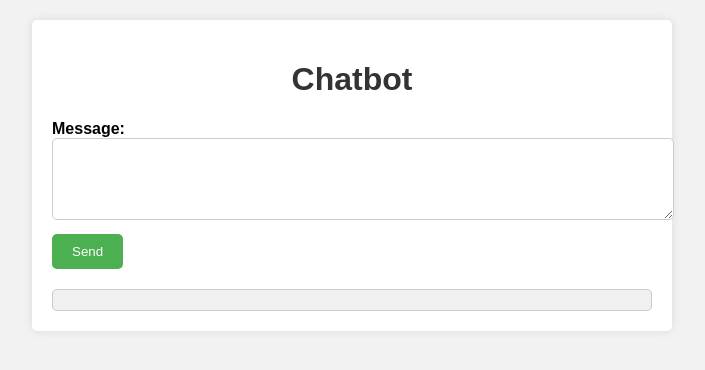
After one commit to Faizarouibahh/multilang_site, a Django app: page /chatbot/ in a window 1280 px wide. The commit adds this page. Shown: the top 370 px of the page, without its empty margins (288-993 px from the left). Run offline with Django 5.2, Linux system fonts and the light colour scheme.

Commit message:
articles et chatbot

```diff
--- /dev/null
+++ b/main/templates/main/chatbot.html
@@ -0,0 +1,96 @@
+<!-- main/templates/main/chatbot.html -->
+
+<!DOCTYPE html>
+<html lang="en">
+<head>
+    <meta charset="UTF-8">
+    <meta name="viewport" content="width=device-width, initial-scale=1.0">
+    <title>Chatbot</title>
+    <style>
+        body {
+            font-family: Arial, sans-serif;
+            background-color: #f2f2f2;
+        }
+        .container {
+            max-width: 600px;
+            margin: 20px auto;
+            padding: 20px;
+            background-color: #fff;
+            box-shadow: 0px 0px 10px rgba(0, 0, 0, 0.1);
+            border-radius: 5px;
+        }
+        h1 {
+            text-align: center;
+            color: #333;
+        }
+        label {
+            font-weight: bold;
+        }
+        textarea {
+            width: 100%;
+            padding: 10px;
+            margin-bottom: 10px;
+            border: 1px solid #ccc;
+            border-radius: 5px;
+            resize: vertical;
+        }
+        button {
+            background-color: #4CAF50;
+            color: white;
+            padding: 10px 20px;
+            border: none;
+            border-radius: 5px;
+            cursor: pointer;
+        }
+        button:hover {
+            background-color: #45a049;
+        }
+        .message {
+            margin-top: 20px;
+            padding: 10px;
+            background-color: #f0f0f0;
+            border: 1px solid #ccc;
+            border-radius: 5px;
+            transition: background-color 0.3s ease;
+        }
+        .message:hover {
+            background-color: #e0e0e0;
+        }
+    </style>
+</head>
+<body>
+    <div class="container">
+        <h1>Chatbot</h1>
+        <form id="chatForm">
+            <label for="message">Message:</label><br>
+            <textarea id="message" name="message" rows="4" cols="50"></textarea><br>
+            <button type="submit">Send</button>
+        </form>
+        <div class="message" id="responseMessage"></div>
+    </div>
+
+    <script>
+
+        document.getElementById('chatForm').addEventListener('submit', function(event) {
+            event.preventDefault();
+            var message = document.getElementById('message').value;
+
+            fetch('/chatbot/', {
+                method: 'POST',
+                headers: {
+                    'Content-Type': 'application/json',
+                    'X-CSRFToken': '{{ csrf_token }}'
+                body: JSON.stringify({ message: message })
+            })
+            .then(response => response.json())
+            .then(data => {
+
+                document.getElementById('responseMessage').innerHTML = data.response;
+            })
+            .catch(error => {
+                console.error('Error:', error);
+            });
+        });
+    </script>
+</body>
+</html>
--- a/main/urls.py
+++ b/main/urls.py
@@ -8,5 +8,6 @@ urlpatterns = [
     path('article/<int:article_id>/', views.article_detail, name='article_detail'),
     path('article/create/', views.article_create, name='article_create'),
     path('article/delete/<int:article_id>/', views.article_delete, name='article_delete'),
-   path('article/update/<int:article_id>/', views.article_update, name='article_update'),
+    path('article/update/<int:article_id>/', views.article_update, name='article_update'),
+    path('chatbot/', views.chatbot_view, name='chatbot'),
 ]
--- a/main/views.py
+++ b/main/views.py
@@ -4,19 +4,19 @@ from django.http import JsonResponse
 import json
 from django.utils.dateparse import parse_datetime
 from django.views.decorators.csrf import csrf_exempt
+from django.http import JsonResponse
 
 def home(request):
-    return render(request, 'main/home.html')  # Assurez-vous que le chemin du template est correct
-
+    return render(request, 'main/home.html')
 def article_detail(request, article_id):
     article = get_object_or_404(Article, id=article_id)
     return render(request, 'main/article_detail.html', {'article': article})
 
-@csrf_exempt
 def article_list(request):
-    articles = Article.objects.all().values('id', 'title', 'content', 'publication_date')
-    articles_list = list(articles)
-    return JsonResponse({'articles': articles_list})
+    articles = Article.objects.all()
+    context = {'articles': articles}
+    return render(request, 'main/article_list.html', context)
+
 
 @csrf_exempt
 def article_create(request):
@@ -78,3 +78,16 @@ def article_update(request, article_id):
             return JsonResponse({'error': str(e)}, status=500)
     else:
         return JsonResponse({'error': 'Invalid HTTP method'}, status=405)
+
+@csrf_exempt
+def chatbot_view(request):
+    if request.method == 'POST':
+        message = request.POST.get('message', '')
+
+
+        response_message = f"Vous avez dit : {message}. Je suis un simple chatbot !"
+
+
+        return JsonResponse({'response': response_message})
+    else:
+        return render(request, 'main/chatbot.html')
```
Also changed, not shown: main/templates/main/article_list.html (+33 -6 lines), 1 other file.
